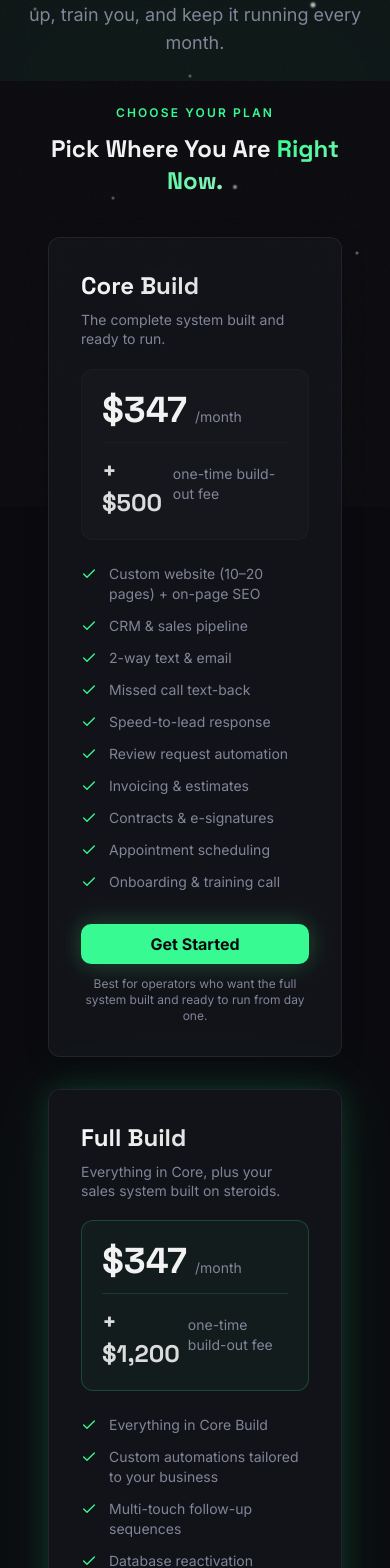
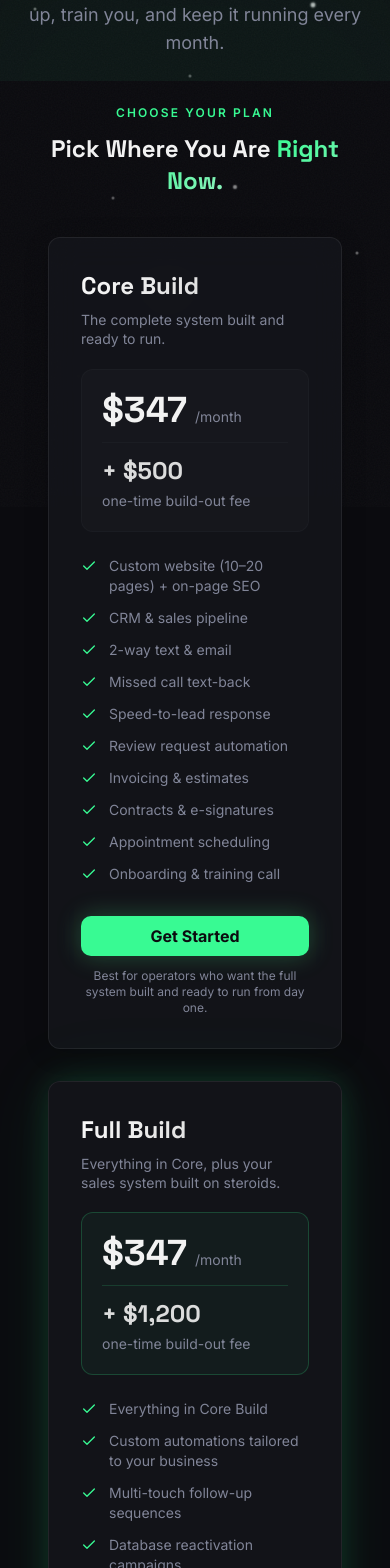
Before and after one commit to jcdammert/scale-mint, a Next.js app: page /pricing in a window 390 px wide. Shown: the part 337-1905 px from the top of the page. Built offline with nearby package versions, Linux system fonts and the light colour scheme.

Commit message:
Fix pricing box mobile wrapping; rename mobile nav 'Services' to 'Platform'

```diff
--- a/src/app/pricing/page.tsx
+++ b/src/app/pricing/page.tsx
@@ -139,11 +139,13 @@ export default function PricingPage() {
                   </span>
                   <span className="text-sm text-muted-foreground">/month</span>
                 </div>
-                <div className="mt-3 pt-3 border-t border-border/40 flex items-baseline gap-2">
-                  <span className="font-heading text-2xl font-bold text-foreground/90">
+                <div className="mt-3 pt-3 border-t border-border/40 flex flex-wrap items-baseline gap-x-2 gap-y-1">
+                  <span className="font-heading text-2xl font-bold text-foreground/90 whitespace-nowrap">
                     + $500
                   </span>
-                  <span className="text-sm text-muted-foreground">one-time build-out fee</span>
+                  <span className="text-sm text-muted-foreground whitespace-nowrap">
+                    one-time build-out fee
+                  </span>
                 </div>
               </div>
 
@@ -196,11 +198,13 @@ export default function PricingPage() {
                   </span>
                   <span className="text-sm text-muted-foreground">/month</span>
                 </div>
-                <div className="mt-3 pt-3 border-t border-primary/15 flex items-baseline gap-2">
-                  <span className="font-heading text-2xl font-bold text-foreground/90">
+                <div className="mt-3 pt-3 border-t border-primary/15 flex flex-wrap items-baseline gap-x-2 gap-y-1">
+                  <span className="font-heading text-2xl font-bold text-foreground/90 whitespace-nowrap">
                     + $1,200
                   </span>
-                  <span className="text-sm text-muted-foreground">one-time build-out fee</span>
+                  <span className="text-sm text-muted-foreground whitespace-nowrap">
+                    one-time build-out fee
+                  </span>
                 </div>
               </div>
 
--- a/src/components/Navbar.tsx
+++ b/src/components/Navbar.tsx
@@ -111,7 +111,7 @@ const Navbar = () => {
             onClick={() => setMobileServicesOpen(!mobileServicesOpen)}
             className="flex w-full items-center justify-between py-3 text-sm text-muted-foreground transition-colors hover:text-foreground"
           >
-            Services
+            Platform
             <ChevronDown size={14} className={`transition-transform duration-200 ${mobileServicesOpen ? "rotate-180" : ""}`} />
           </button>
           {mobileServicesOpen && (
```
